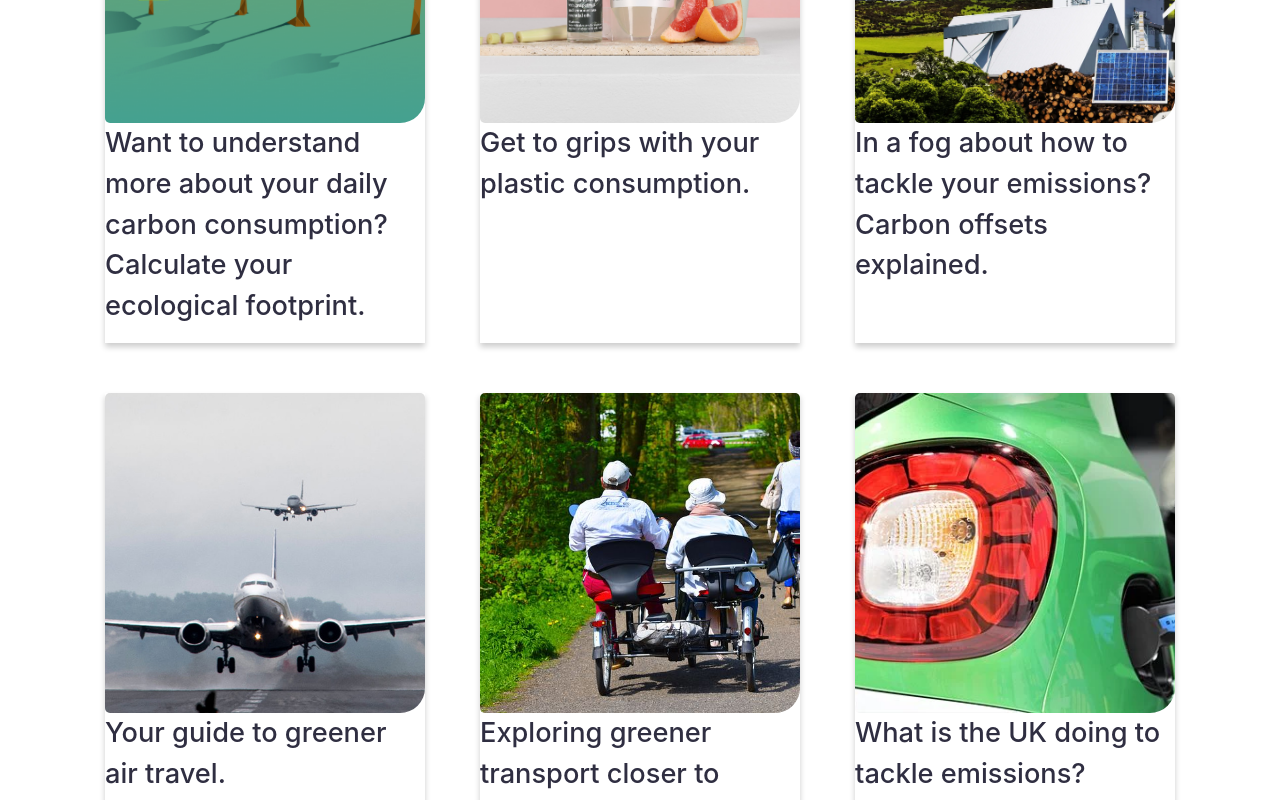
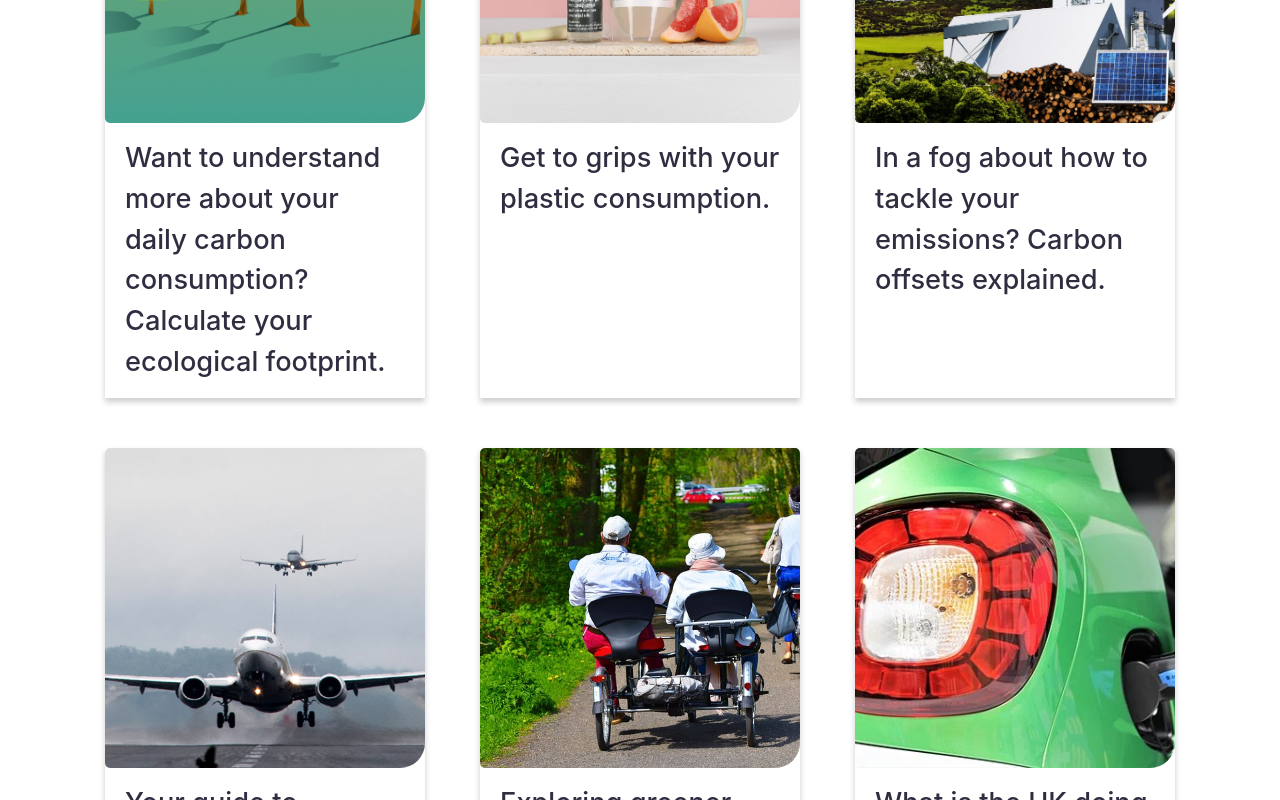
Before and after one commit to SchoolOfCode/w20_final-project-team-e, a React (Create React App) app: page /blog in a window 1280 px wide. Shown: the part 1060-1860 px from the top of the page. Built offline with nearby package versions, Linux system fonts and the light colour scheme.

Commit message:
fixed blog article alignment for desktop

```diff
--- a/src/components/BlogArticles/BlogArticles.css
+++ b/src/components/BlogArticles/BlogArticles.css
@@ -26,12 +26,14 @@
   flex-direction: column;
   width: 25vw;
   height: auto;
+  /* margin: 15px 0 15px 0; */
 }
 
 .art-card-text {
   font-size: 2em;
   font-weight: 500;
   color: #2f2e41;
+  margin: 15px 20px 15px 20px;
 }
 
 .art-card-text:hover {
```
